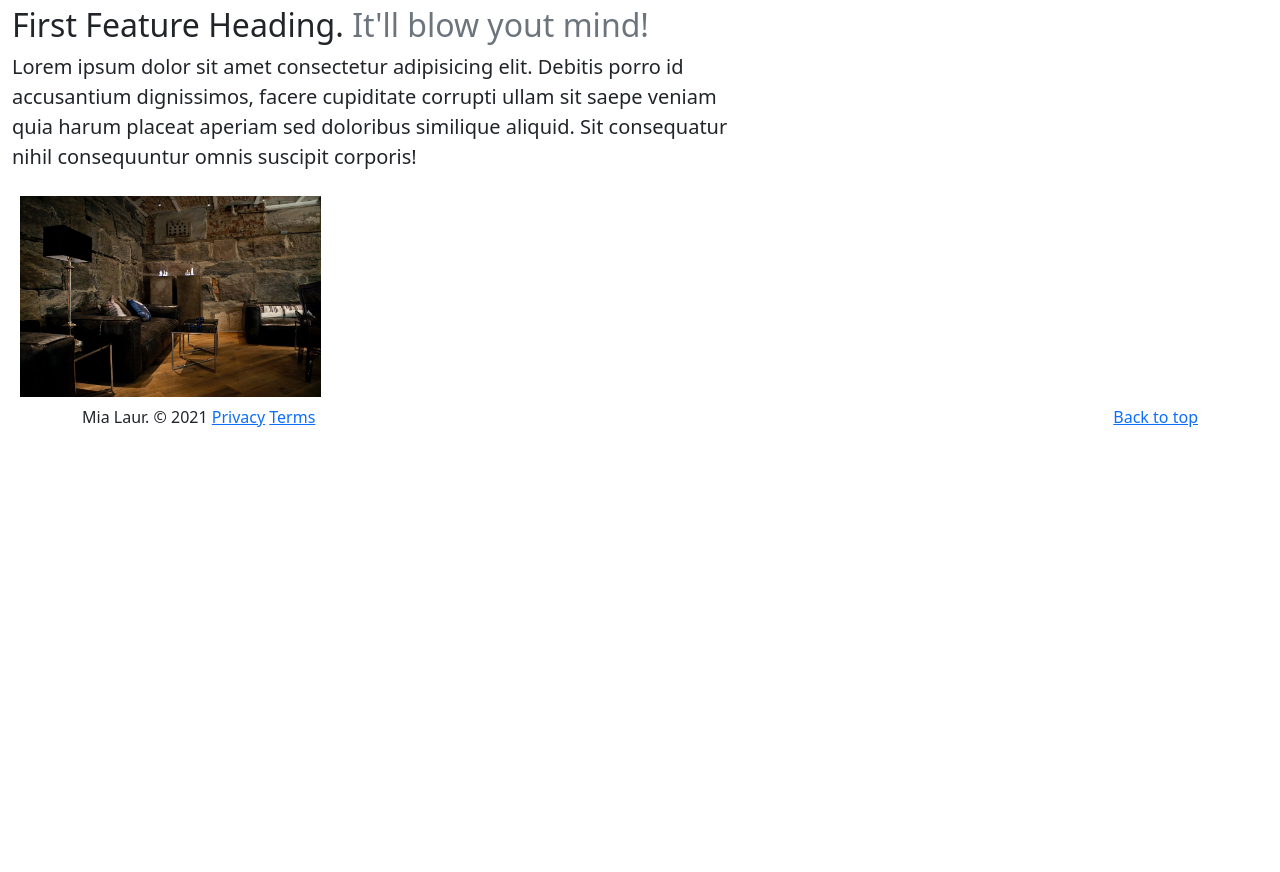
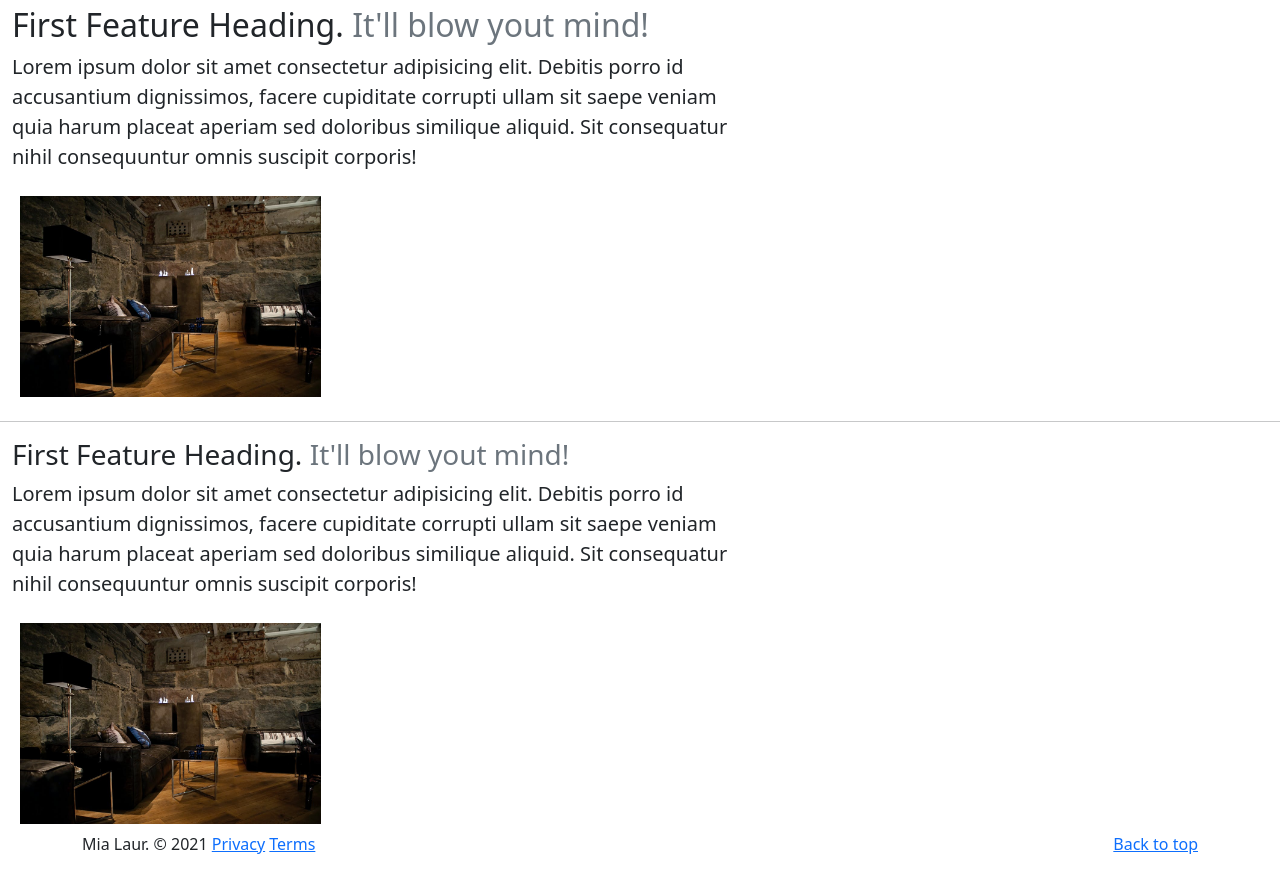
Before and after one commit to mialaurel/bootstrap5, a plain HTML site: page index.html in a window 1280 px wide. Shown: the part 1417-2289 px from the top of the page. Before the commit the page ends 1862 px from the top, so only its background shows below. Drawn offline with nearby package versions, Linux system fonts and the light colour scheme.

Commit message:
bootstrap5oige

```diff
--- a/css/style.css
+++ b/css/style.css
@@ -31,6 +31,12 @@
     margin-top: 5rem;
 }
 
+.marketing h3 {
+    font-size: 3rem;
+    margin-bottom: 7rem;
+    margin-top: 5rem;
+}
+
 .float-right {
-    float: right;
+    float: right ;
 }
--- a/index.html
+++ b/index.html
@@ -143,9 +143,30 @@
 
               <p class="lead">Lorem ipsum dolor sit amet consectetur adipisicing elit. Debitis porro id accusantium dignissimos, facere cupiditate corrupti ullam sit saepe veniam quia harum placeat aperiam sed doloribus similique aliquid. Sit consequatur nihil consequuntur omnis suscipit corporis!</p>
 
-
+              <div>
               <div class="col-lg-5">
                 <img src="images/couch.jpeg" alt="marketing" class="img-fluid m-2" style="height: auto; width: 500px;">
+              </div>
+
+            </div>
+
+            </div>
+
+          </div>
+
+          <hr>
+
+          <div class="row">
+            <div class="col-lg-7">
+              <h3>First Feature Heading. <span class="text-muted">It'll blow yout mind!</span></h3>
+
+              <p class="lead">Lorem ipsum dolor sit amet consectetur adipisicing elit. Debitis porro id accusantium dignissimos, facere cupiditate corrupti ullam sit saepe veniam quia harum placeat aperiam sed doloribus similique aliquid. Sit consequatur nihil consequuntur omnis suscipit corporis!</p>
+
+              <div>
+              <div class="col-lg-5">
+                <img src="images/couch.jpeg" alt="marketing" class="img-fluid m-2" style="height: auto; width: 500px;">
+              </div>
+
               </div>
 
             </div>
```
